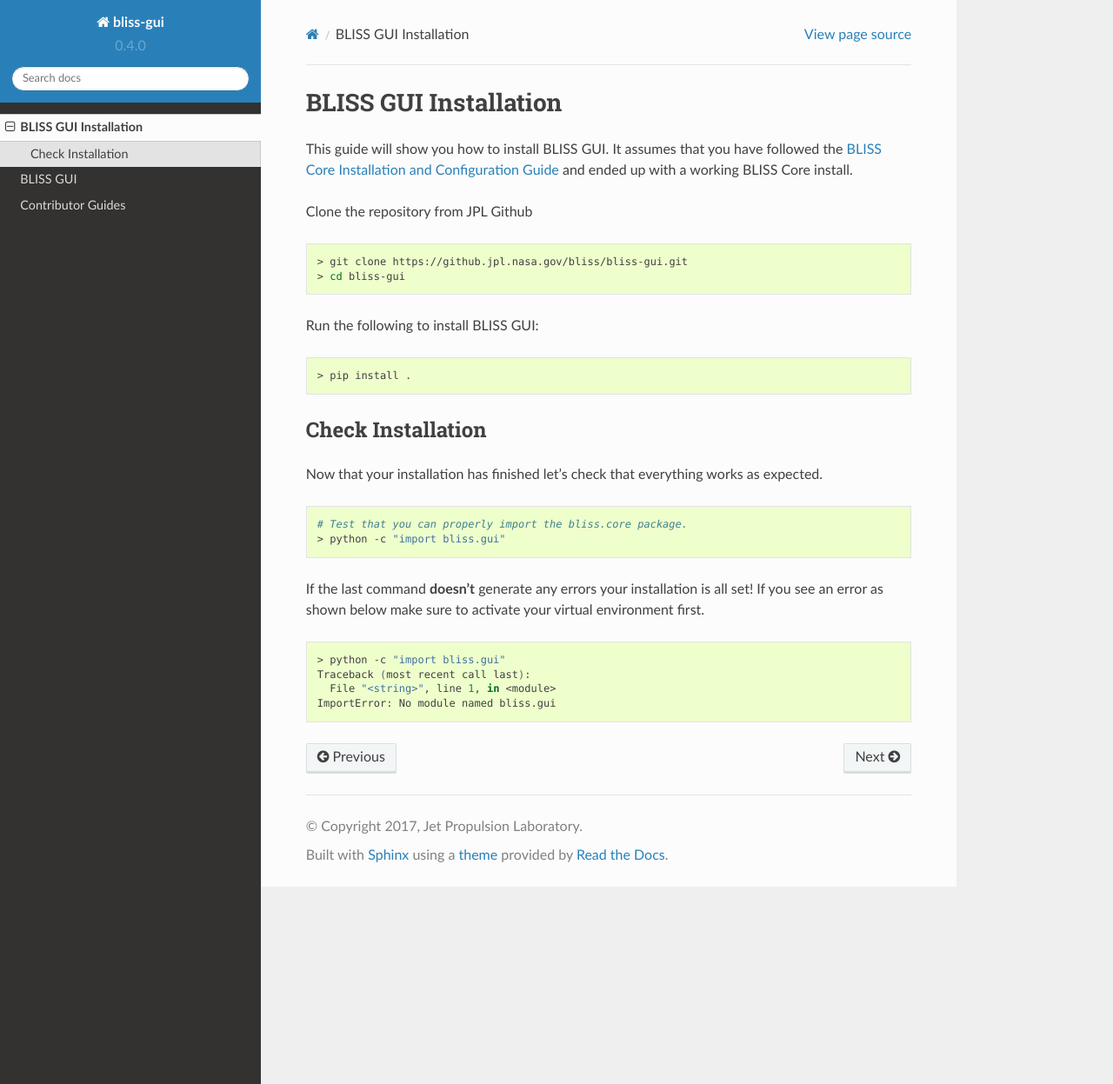
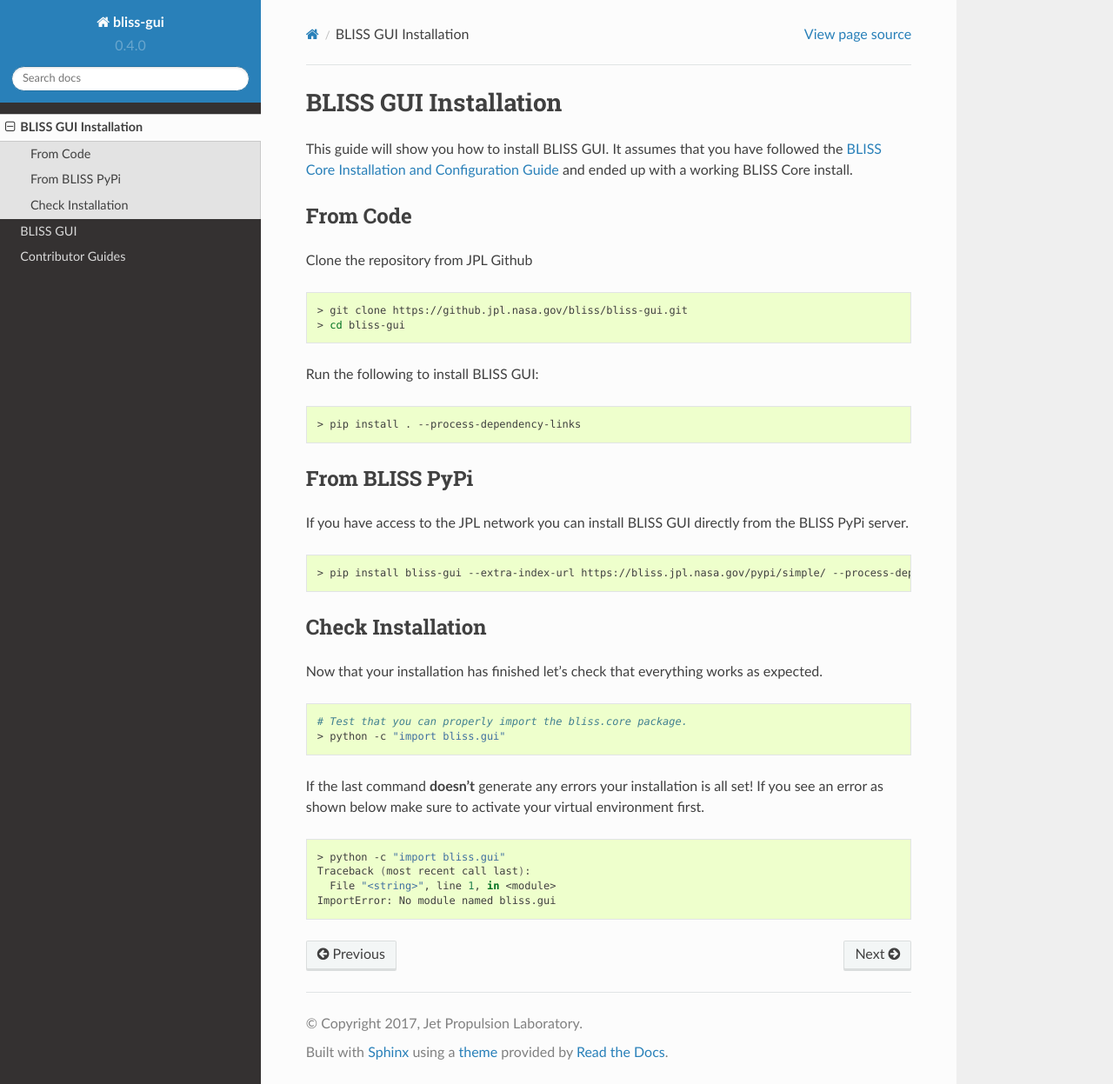
Before and after one commit to NASA-AMMOS/AIT-GUI, a Sphinx documentation site: the page built from doc/source/installation.rst, in a window 1280 px wide and 1247 px high. Shown: the whole window at 87% size. Built offline with Sphinx 7.4.7 and the Read the Docs theme 2.0.0, drawn with Linux system fonts in a browser that asks for light colours.

Commit message:
Issue #133 - Add dependency link for bliss-core
Setup.py now includes a dependency link for bliss-core. Installation
instructions have been updated to reflect the new directions.

```diff
--- a/doc/source/installation.rst
+++ b/doc/source/installation.rst
@@ -2,6 +2,9 @@
 ======================
 
 This guide will show you how to install BLISS GUI. It assumes that you have followed the `BLISS Core Installation and Configuration Guide <https://github.jpl.nasa.gov/pages/bliss/bliss-core/installation.html>`_ and ended up with a working BLISS Core install.
+
+From Code
+---------
 
 Clone the repository from JPL Github
 
@@ -14,7 +17,16 @@
 
 .. code-block:: bash
 
-   > pip install .
+   > pip install . --process-dependency-links
+
+From BLISS PyPi
+---------------
+
+If you have access to the JPL network you can install BLISS GUI directly from the BLISS PyPi server.
+
+.. code-block:: bash
+
+   > pip install bliss-gui --extra-index-url https://bliss.jpl.nasa.gov/pypi/simple/ --process-dependency-links
 
 Check Installation
 ------------------
--- a/setup.py
+++ b/setup.py
@@ -72,6 +72,9 @@
 
     scripts = ['./bin/bliss_gui.py'],
     install_requires = ['bliss-core>=0.17.0'],
+    dependency_links = [
+       'https://bliss.jpl.nasa.gov/pypi/simple/bliss-core/'
+    ],
     extras_require = {
         'docs':  [
             'Sphinx',
```
